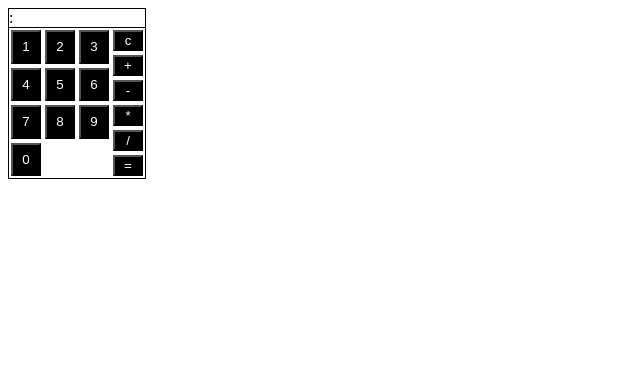
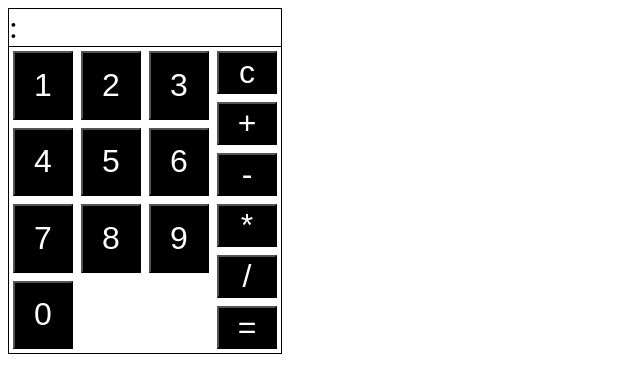
Before and after one commit to bear148/js1-calculator, a plain HTML site: page index.html in a window 1280 px wide. Shown: the whole page, without its empty margins (0-640 px from the left). Drawn offline with Linux system fonts and the light colour scheme.

Commit message:
Scale up

```diff
--- a/style/style.css
+++ b/style/style.css
@@ -4,9 +4,10 @@ body {
 
 button {
     color: white;
+    font-size: 2rem;
     background-color: black;
-    width: 30px;
-    margin: 2px;
+    width: 60px;
+    margin: 4px;
 }
 
 #calc {
@@ -32,4 +33,5 @@ button {
     border-top: 1px solid black;
     border-left: 1px solid black;
     border-right: 1px solid black;
+    font-size: 2rem;
 }
```
